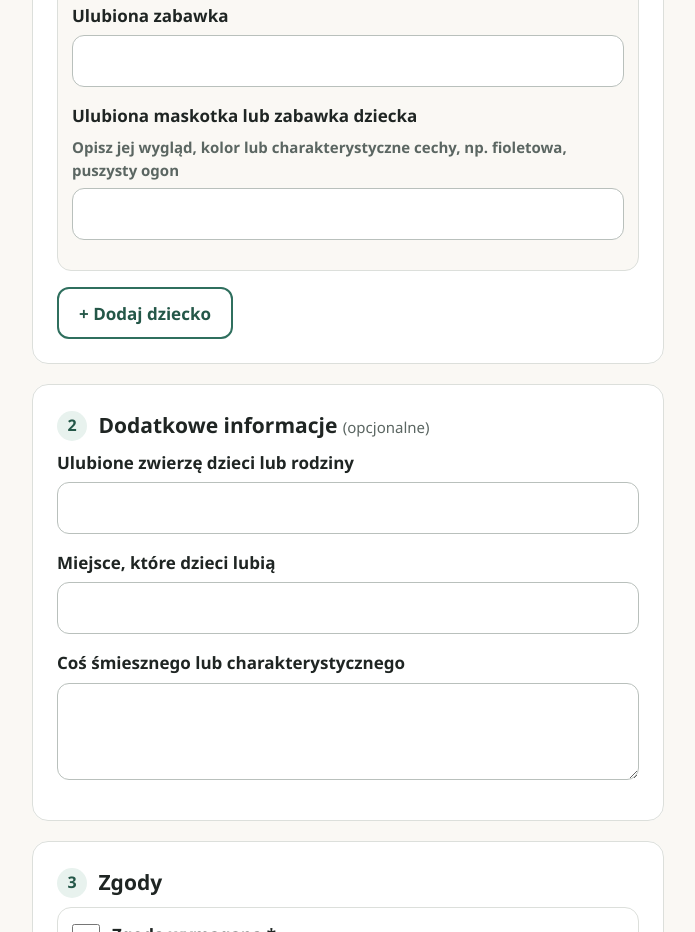
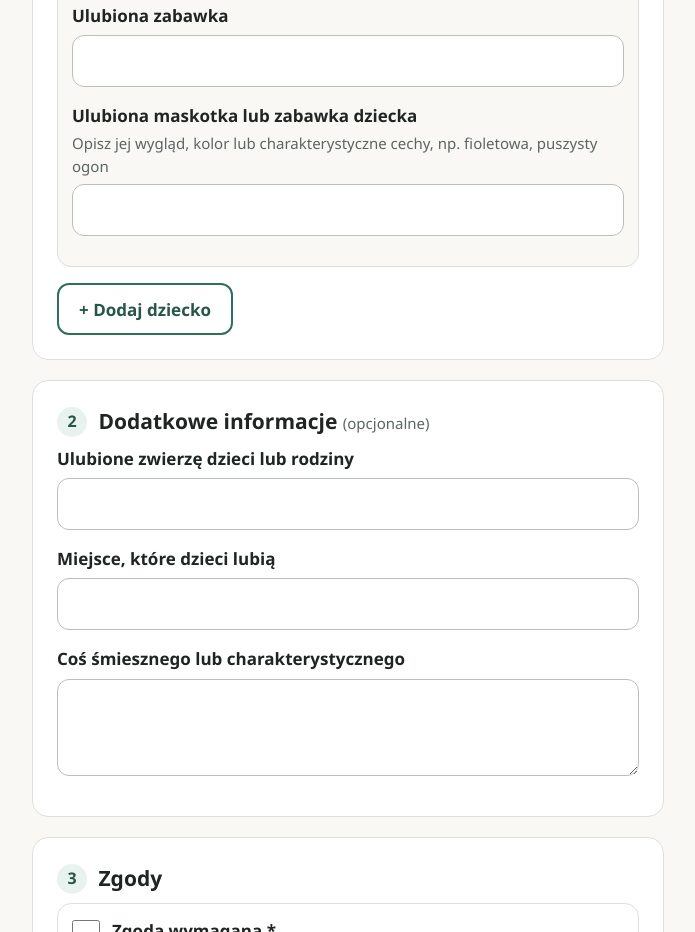
Before and after one commit to eggertone/karta-bajki, a plain HTML site: page index.html in a window 1280 px wide. Shown: the part 788-1720 px from the top of the page, without its empty margins (292-987 px from the left). Drawn offline with Linux system fonts and the light colour scheme.

Commit message:
Update style.css

```diff
--- a/style.css
+++ b/style.css
@@ -279,6 +279,12 @@ textarea:focus {
   font-size: 15px;
 }
 
+/* Opis pod etykietą pola w bloku dziecka: zwykła, nie pogrubiona czcionka. */
+.child label .hint-inline {
+  margin-top: 2px;
+  font-weight: 400;
+}
+
 .withdrawal {
   margin: 16px 0;
   padding: 12px 14px;
```
